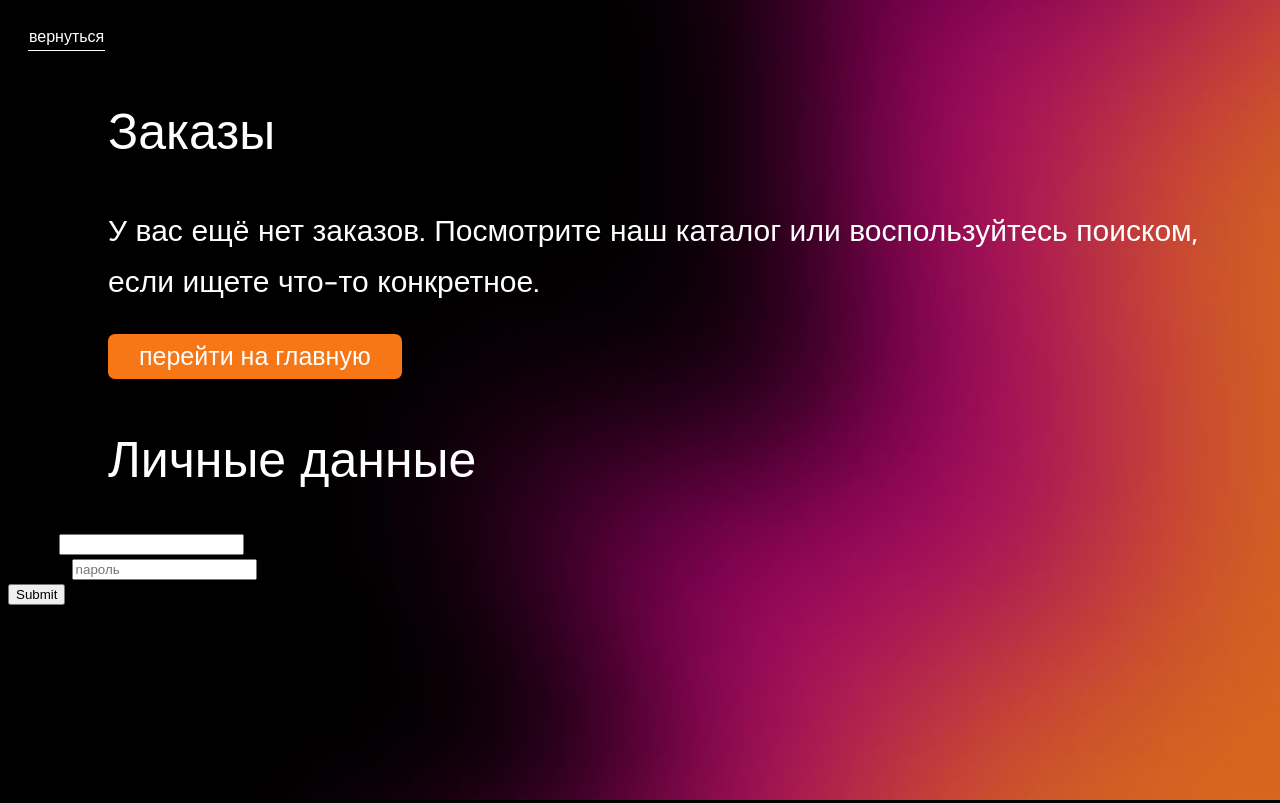
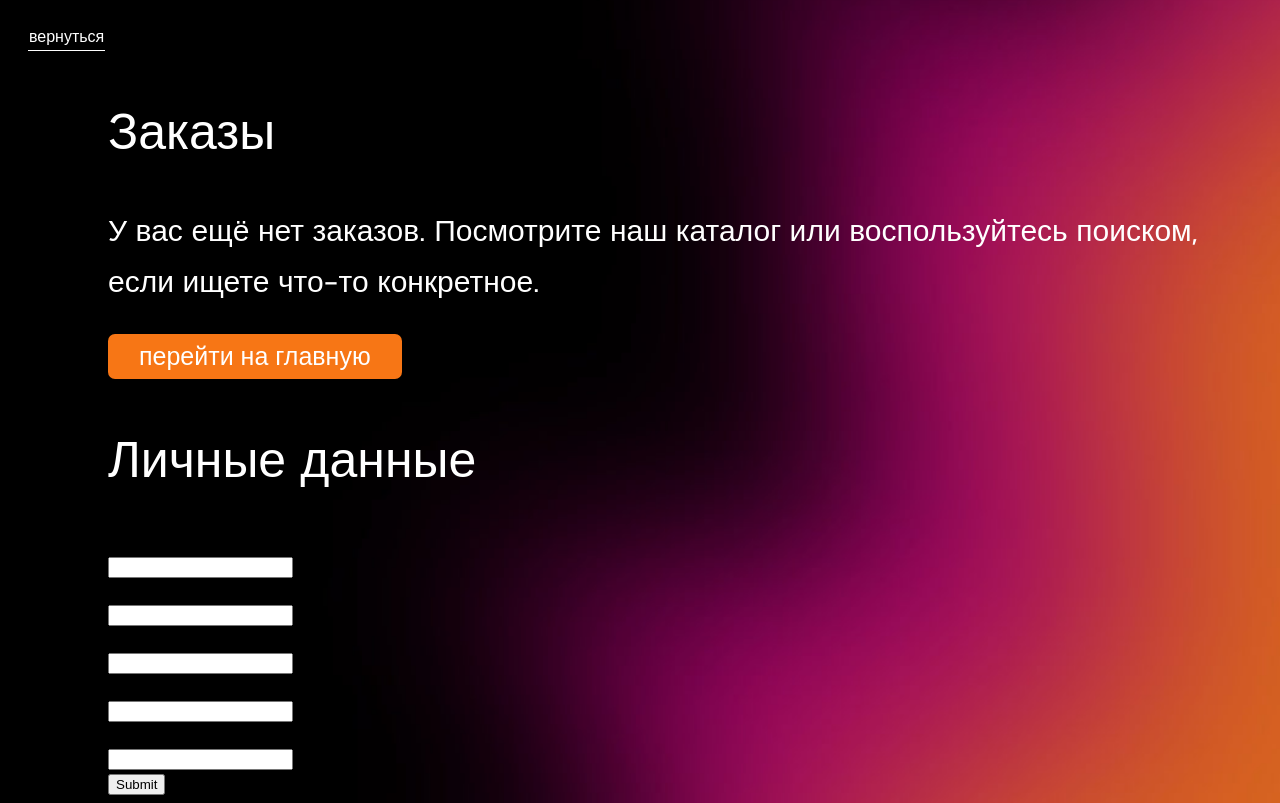
Before and after one commit to foxxill/artima_new_generation, a Django app: page /profile/ in a window 1280 px wide. Run offline with Django 5.2, Linux system fonts and the light colour scheme.

Commit message:
набросок формы

```diff
--- a/artima/shop/static/customer_profile.css
+++ b/artima/shop/static/customer_profile.css
@@ -101,11 +101,13 @@ body {
     text-align: left;
    }
 
-   .criterii {
+   .criterii label{
+    display:block;
+  }
+
+  .label {
+    font-size: 20px;
+    font-weight: 400;
     color: white;
-    font-size: 40px;
-    font-weight: 100;
-    line-height: 51px;
-    letter-spacing: 0px;
-    text-align: left;
-   }
+
+  }
--- a/artima/shop/templates/customer_profile.html
+++ b/artima/shop/templates/customer_profile.html
@@ -28,15 +28,32 @@
     </div>
     <div class="ld">
         <p class="ld-text">Личные данные</p>
+        <form>
+            <div class="criterii">
+                <label for="surname"> Фамилия</label>
+                <input type="text" id="surname" name="surname">
+            </div>
+
+            <div class="criterii">
+                <label for="name">Имя </label>
+                <input type="text" id="name" name="name">
+            </div>
+
+            <div class="criterii">
+                <label for="second_name">Отчество </label>
+                <input type="text" id="second_name" name="second_name">
+            </div>
+
+            <div class="criterii">
+                <label for="name">E-mail</label>
+                <input type="email" id="email" name="email">
+            </div>
+
+            <div class="criterii">
+                <label for="name">Телефон </label>
+                <input type="tel" id="tel" name="tel">
+            </div>
+
+            <input type="submit">
+        </form>
     </div>
-    <form action=""
-        <div>
-        <label for="login"> Логин:</label>
-        <input id="login" type="text" name="login" placeholder="">
-        </div>
-        <div>
-        <label for="password">Пароль: </label>
-        <input id="password" type="password" name="password" placeholder="nароль">
-        </div>
-        <input type="submit">
-    </form>
```
